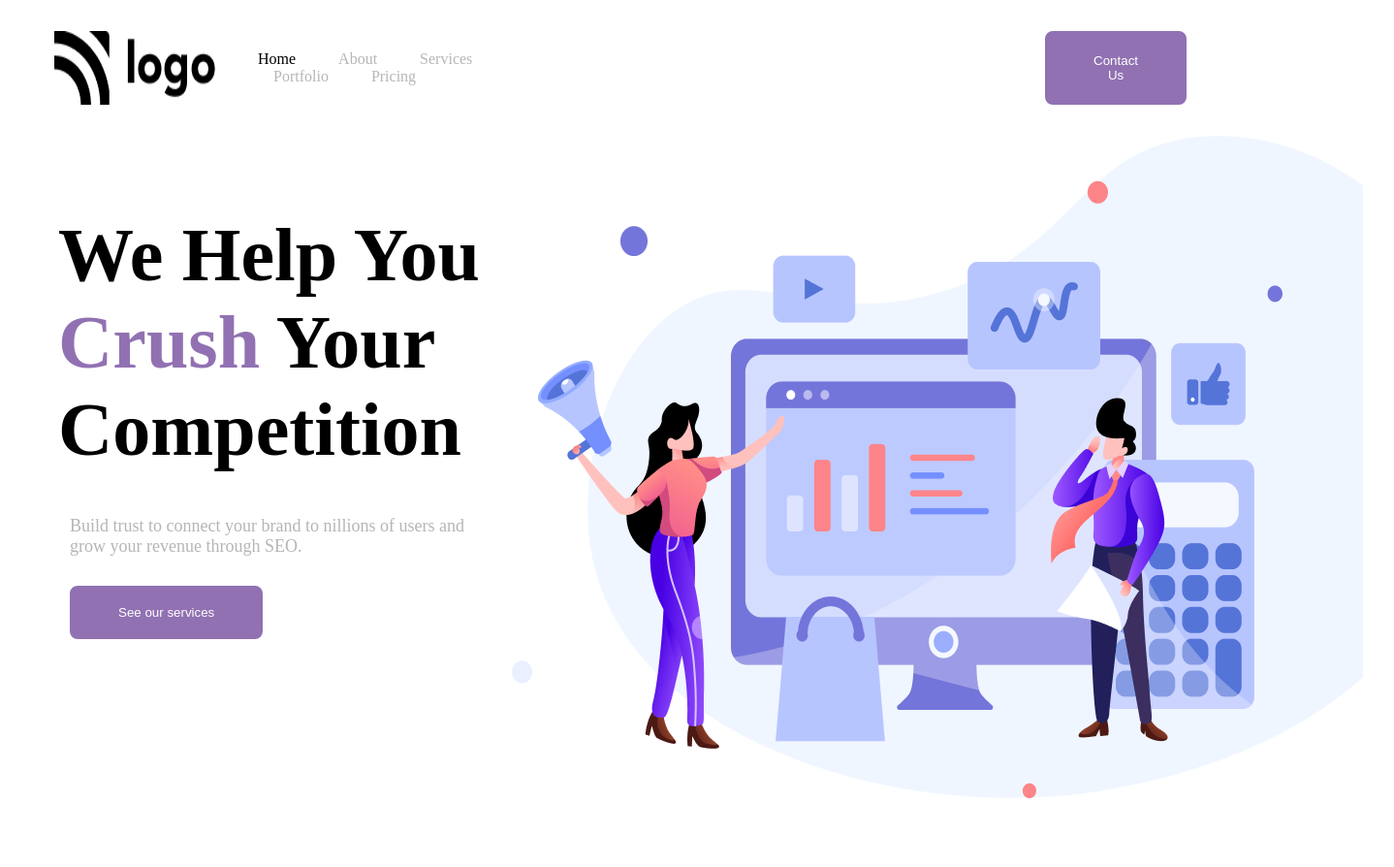
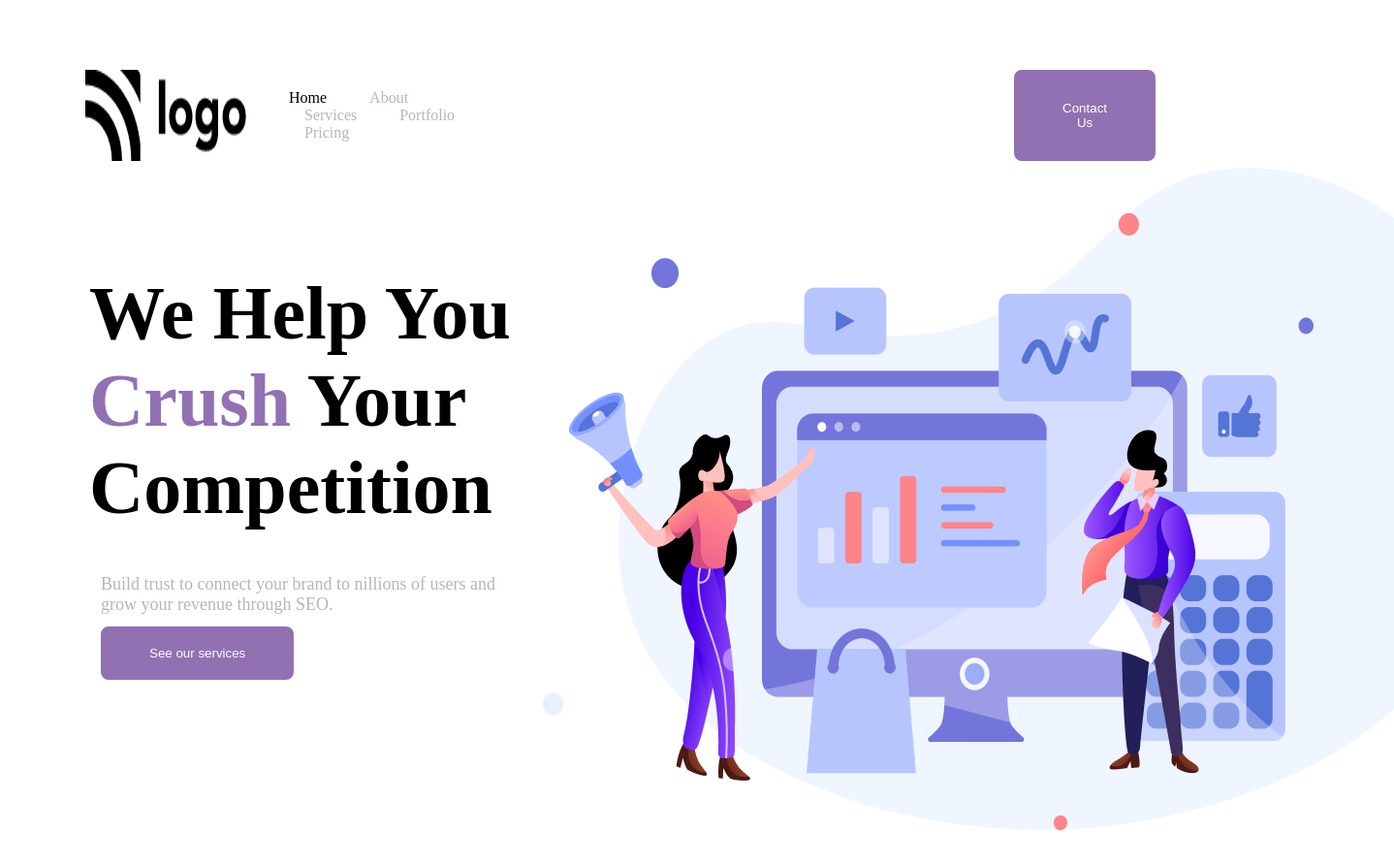
Before and after one commit to mounikaperi/css-project-assignments, a plain HTML site: page Project-CSSAssessment-1/index.html in a window 1280 px wide. Shown: the whole page at 97% size, 1438 px wide, since content can reach past the window. Drawn offline with Linux system fonts and the light colour scheme.

Commit message:
CSS Assessment

```diff
--- a/Project-CSSAssessment-1/style.css
+++ b/Project-CSSAssessment-1/style.css
@@ -1,3 +1,12 @@
+* {
+    padding: 0;
+    margin: 0;
+    box-sizing: border-box;
+}
+body {
+    padding: 40px;
+    overflow: hidden;
+}
 .container {
     display: flex;
     align-items: center;
@@ -46,6 +55,7 @@
     row-gap: 40px;
 }
 .grid-left-item {
+    margin-top: 80px;
     margin-left: 52px;
 }
 .grid-left-item h1 span {
@@ -69,3 +79,6 @@
     padding: 18px 48px;
     border-radius: 8px;
 }
+.grid-right-item img {
+    margin-top: -25px;
+}
```
Also changed, not shown: Project-CSSAssessment-1/output.png (added), Project-CSSAssessment-2/output.png (added).
